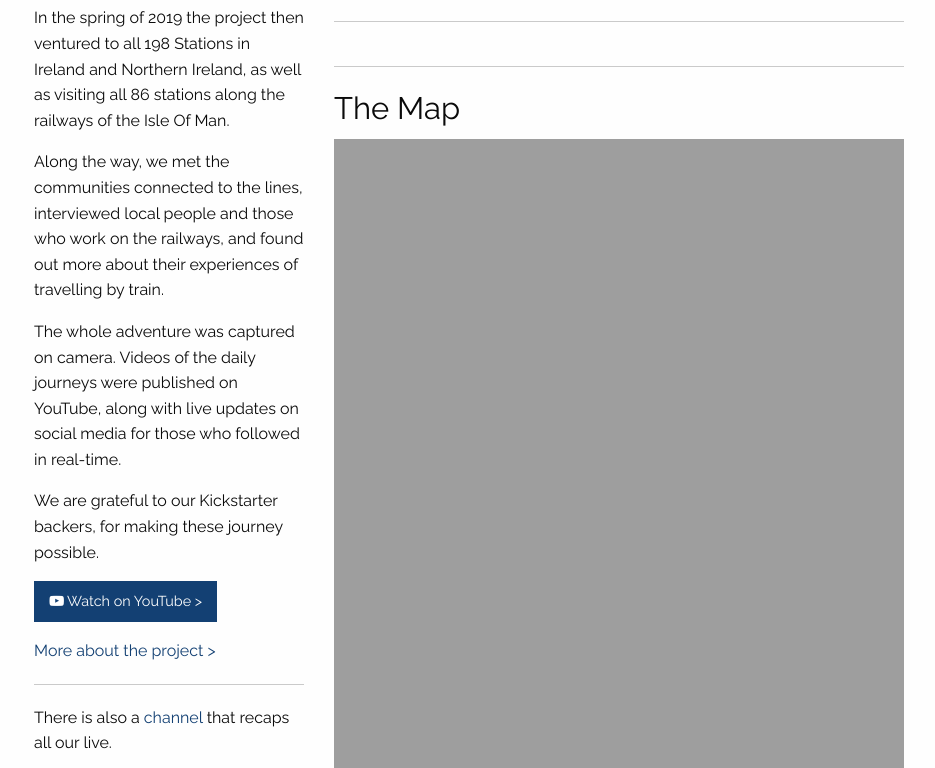
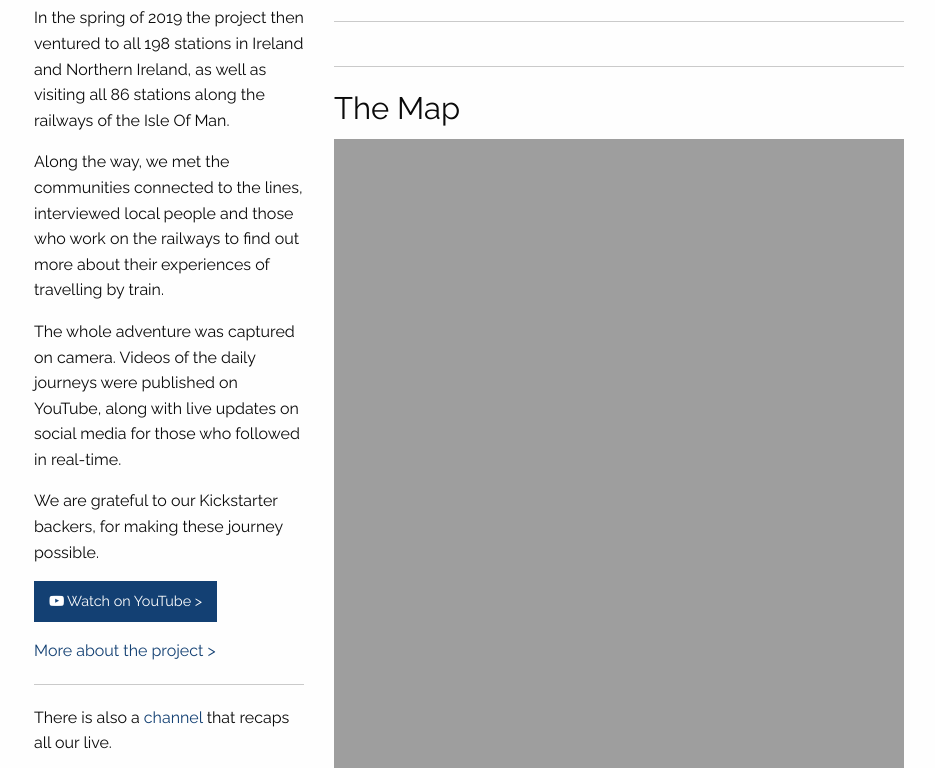
Before and after one commit to khawkins98/all-the-stations, a Jekyll site: the page built from index.md, in a window 1280 px wide, cut to the strip 487-1255 px from the top of the page. Shown: the whole strip, without its empty margins (21-956 px from the left). Built offline with Jekyll 4.4.1, drawn with Linux system fonts in a browser that asks for light colours; nearby versions of some CDN libraries; comment, search, counter and statistics services are not loaded.

Commit message:
Update index.md

```diff
--- a/index.md
+++ b/index.md
@@ -9,9 +9,9 @@ order: 1
 
 <p>In the summer of 2017 All The Stations travelled to all 2,563 railway stations in England, Wales and Scotland.</p>
 
-<p>In the spring of 2019 the project then ventured to all 198 Stations in Ireland and Northern Ireland, as well as visiting all 86 stations along the railways of the Isle Of Man.</p>
+<p>In the spring of 2019 the project then ventured to all 198 stations in Ireland and Northern Ireland, as well as visiting all 86 stations along the railways of the Isle Of Man.</p>
 
-<p>Along the way, we met the communities connected to the lines, interviewed local people and those who work on the railways, and found out more about their experiences of travelling by train.</p>
+<p>Along the way, we met the communities connected to the lines, interviewed local people and those who work on the railways to find out more about their experiences of travelling by train.</p>
 
 <p>The whole adventure was captured on camera. Videos of the daily journeys were published on YouTube, along with live updates on social media for those who followed in real-time.</p>
 
```
